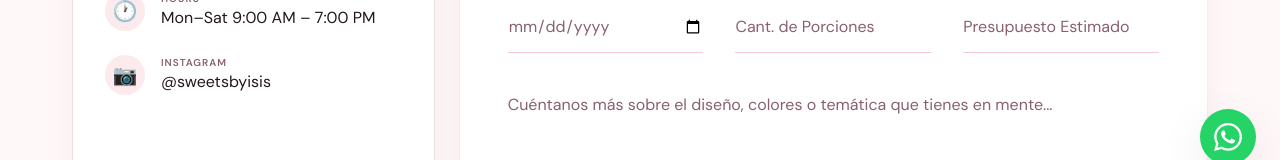
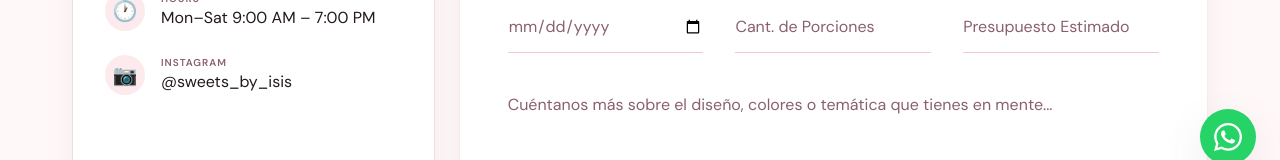
Before and after one commit to bizgentech/sweets-by-isis, a Next.js app: page /contacto in a window 1280 px wide. Shown: the part 611-771 px from the top of the page. Built offline with nearby package versions, Linux system fonts and the light colour scheme.

Commit message:
fix: update Instagram link to sweets_by_isis

```diff
--- a/app/contacto/page.tsx
+++ b/app/contacto/page.tsx
@@ -10,7 +10,7 @@ const contactItems = [
   { icon: '✉️', label: 'Email', value: 'hello@sweetsbyisis.com', href: 'mailto:hello@sweetsbyisis.com' },
   { icon: '📍', label: 'Location', value: 'Miami, Florida', href: null },
   { icon: '🕐', label: 'Hours', value: 'Mon–Sat  9:00 AM – 7:00 PM', href: null },
-  { icon: '📷', label: 'Instagram', value: '@sweetsbyisis', href: 'https://instagram.com/sweetsbyisis' },
+  { icon: '📷', label: 'Instagram', value: '@sweets_by_isis', href: 'https://www.instagram.com/sweets_by_isis/' },
 ]
 
 export default function ContactoPage() {
--- a/app/page.tsx
+++ b/app/page.tsx
@@ -202,7 +202,7 @@ export default function HomePage() {
       {/* ── GALLERY TEASER ── */}
       <section className="py-20 bg-surface-yellow border-t border-border-rose">
         <div className="max-w-container mx-auto px-4 md:px-8 text-center">
-          <span className="chip mb-4 inline-block">@sweetsbyisis</span>
+          <span className="chip mb-4 inline-block">@sweets_by_isis</span>
           <h2 className="font-garamond text-4xl text-plum mb-10">
             Galería <em className="italic text-primary-light">artesanal</em>
           </h2>
@@ -220,7 +220,7 @@ export default function HomePage() {
           </div>
           <div className="mt-8">
             <a
-              href="https://instagram.com/sweetsbyisis"
+              href="https://www.instagram.com/sweets_by_isis/"
               target="_blank"
               rel="noopener noreferrer"
               className="btn-outline"
--- a/components/Footer.tsx
+++ b/components/Footer.tsx
@@ -13,7 +13,7 @@ export default function Footer() {
               Dulces hechos con arte, regalados con amor. Repostería artesanal en Miami, FL.
             </p>
             <div className="flex gap-4 mt-6">
-              <a href="https://instagram.com/sweetsbyisis" target="_blank" rel="noopener noreferrer"
+              <a href="https://www.instagram.com/sweets_by_isis/" target="_blank" rel="noopener noreferrer"
                 className="text-white/60 hover:text-primary-light transition-colors text-sm font-sans">
                 Instagram
               </a>
```
